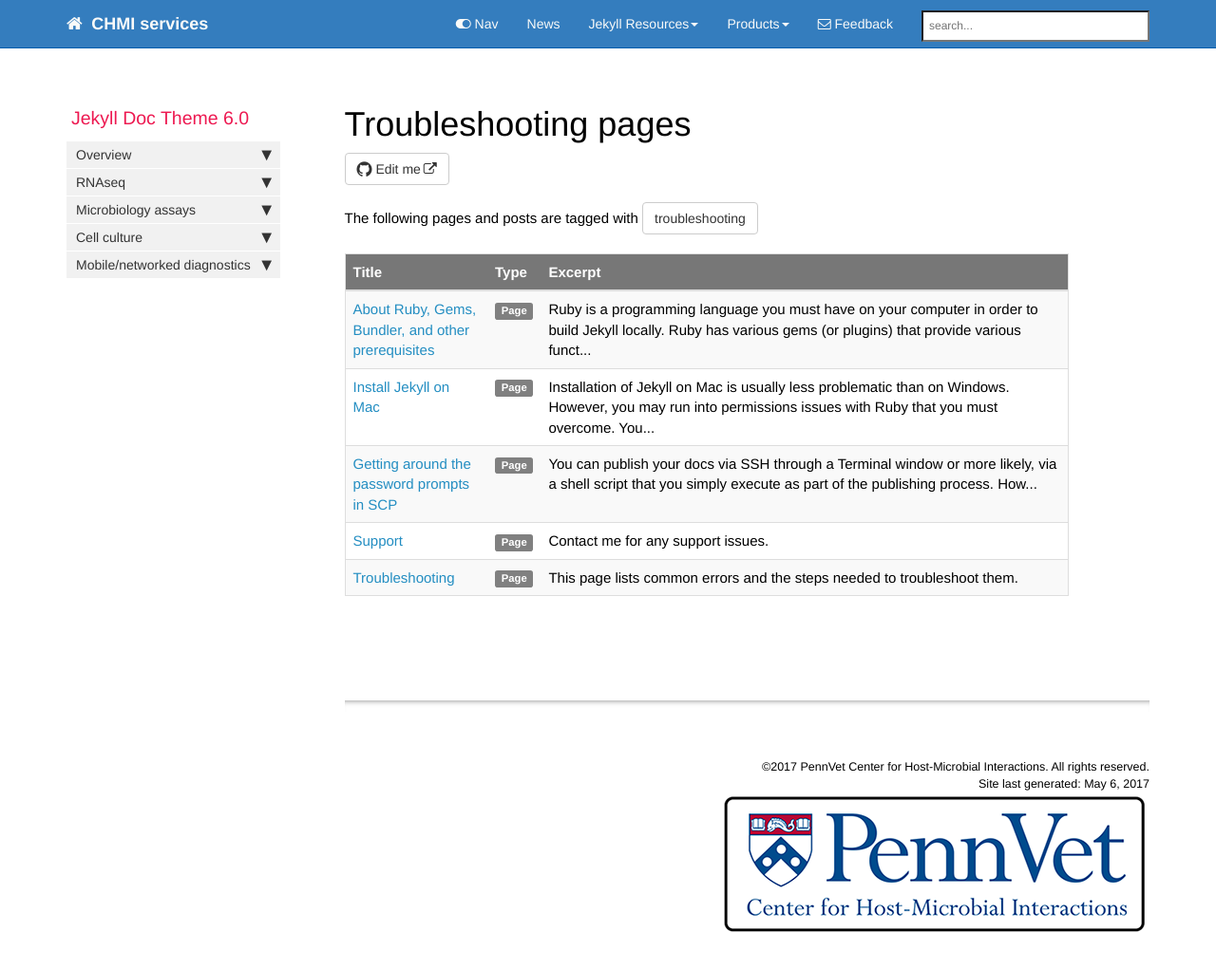
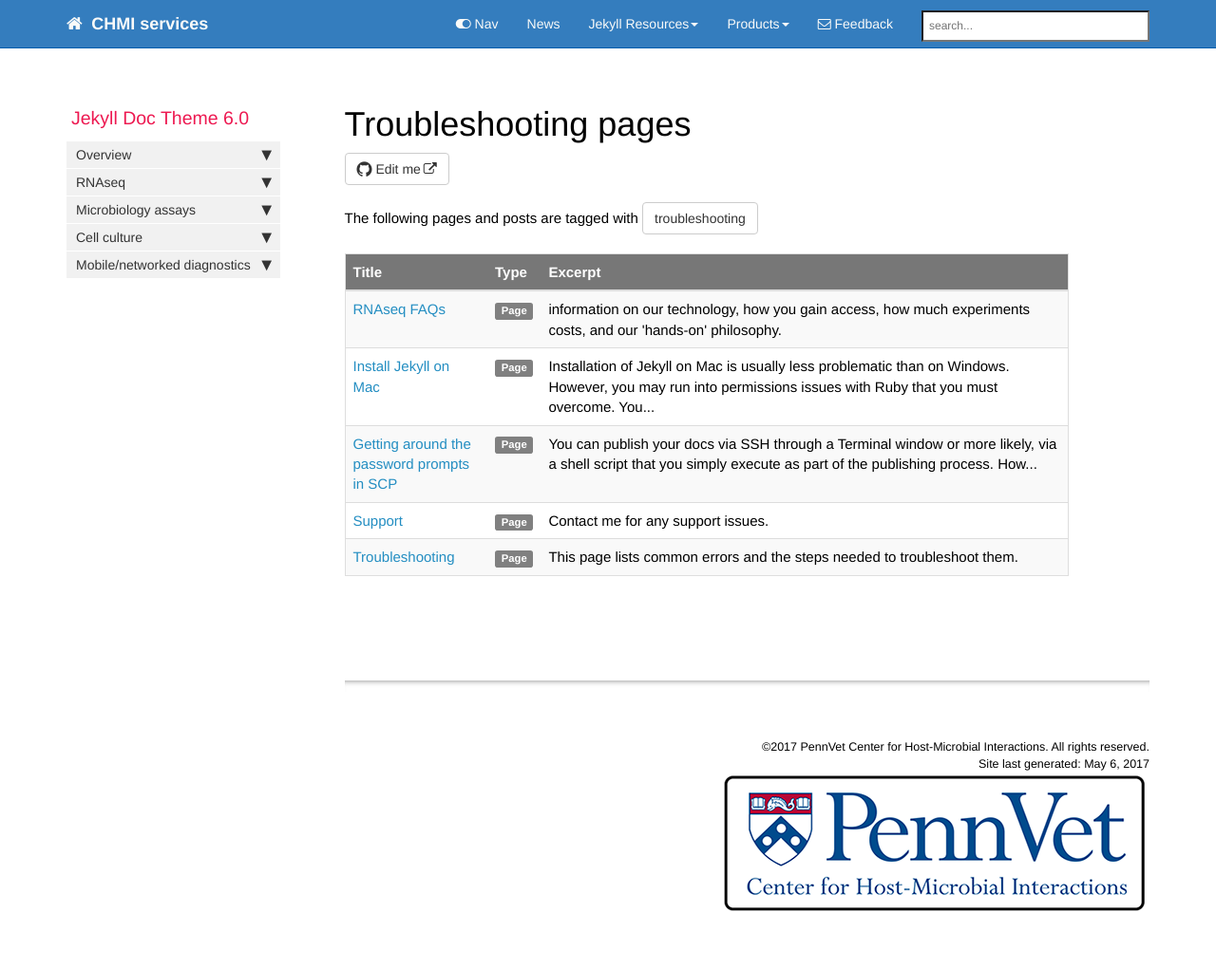
Before and after one commit to CHMI-SOPs/CHMI-SOPs.github.io, a Jekyll site: the page built from pages/tags/tag_troubleshooting.md, in a window 1280 px wide and 1044 px high. Shown: the top 1021 px of the window at 95% size. Built offline with Jekyll 4.4.1, drawn with Linux system fonts in a browser that asks for light colours; nearby versions of some CDN libraries; comment, search, counter and statistics services are not loaded.

```diff
--- a/pages/mydoc/mydoc_about_ruby_gems_bundler.md
+++ b/pages/mydoc/mydoc_about_ruby_gems_bundler.md
@@ -1,8 +1,8 @@
 ---
-title: About Ruby, Gems, Bundler, and other prerequisites
+title: RNAseq FAQs
 tags: [getting_started, troubleshooting]
 keywords:
-summary: "Ruby is a programming language you must have on your computer in order to build Jekyll locally. Ruby has various gems (or plugins) that provide various functionality. Each Jekyll project usually requires certain gems."
+summary: "information on our technology, how you gain access, how much experiments costs, and our 'hands-on' philosophy."
 sidebar: mydoc_sidebar
 permalink: mydoc_about_ruby_gems_etc.html
 folder: mydoc
```
